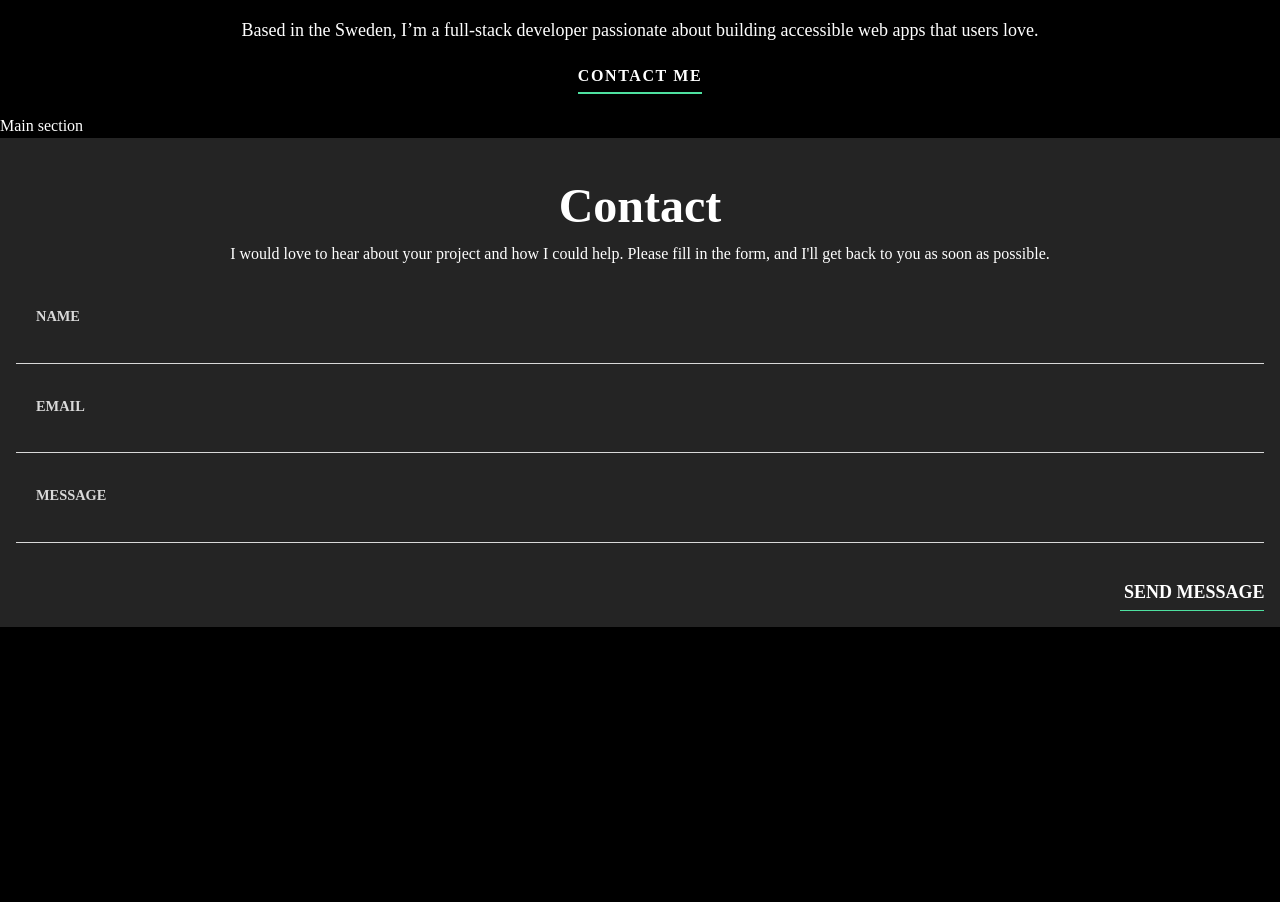
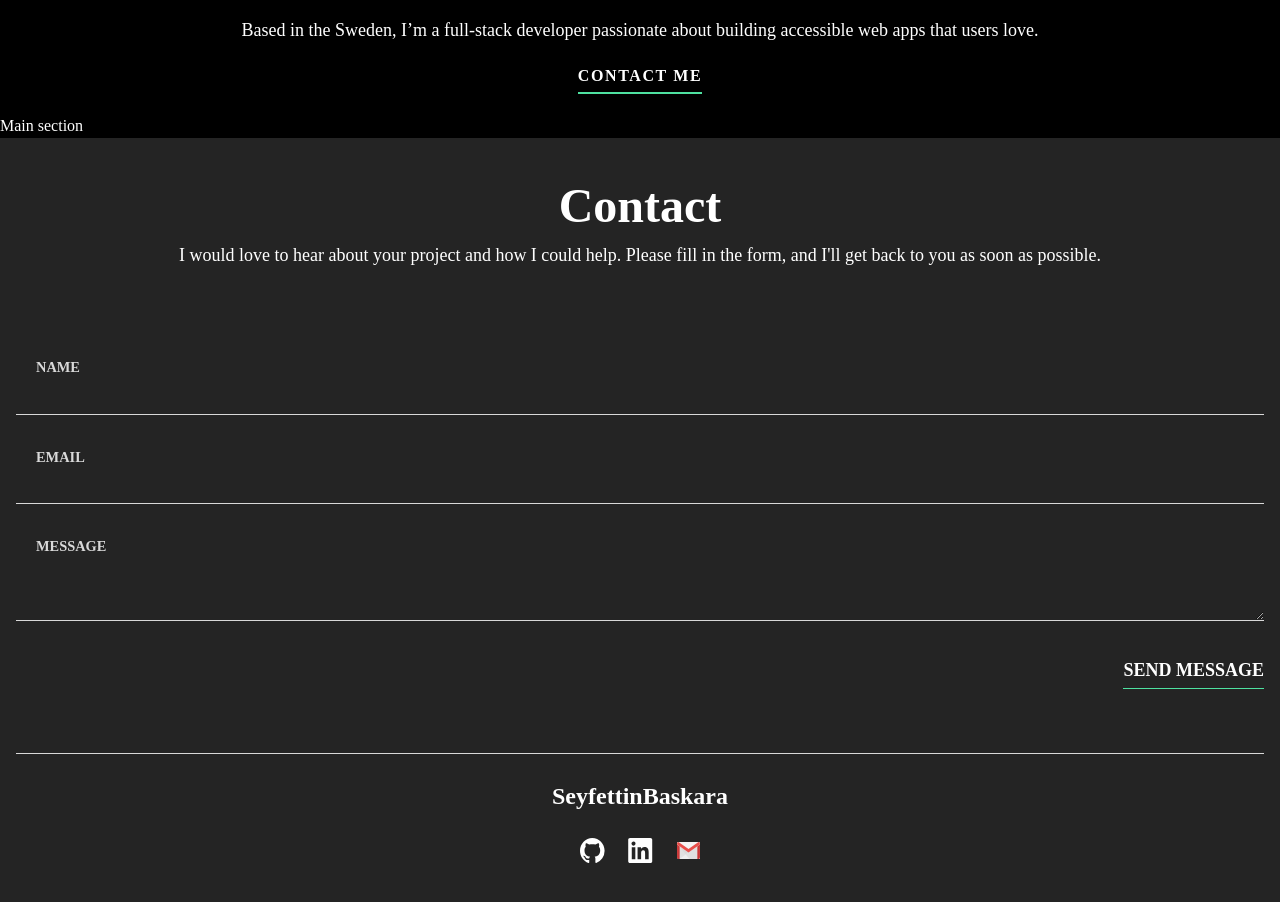
Before and after one commit to SeyfBaskara/Portfolio, a Next.js app: page / in a window 1280 px wide. Shown: the part 460-1362 px from the top of the page. Before the commit the page ends 1087 px from the top, so only its background shows below. Built offline with nearby package versions, Linux system fonts and the light colour scheme.

Commit message:
add nav on footer section with correct position

```diff
--- a/components/Layout/Footer/Footer.tsx
+++ b/components/Layout/Footer/Footer.tsx
@@ -1,17 +1,19 @@
 import React from 'react'
 import SendMessageForm from '../../form/SendMessageForm'
+import Nav from '../Header/Nav'
 
 const Footer: React.FC = () => {
    return (
-      <section className="text-White bg-Dark_Gray p-4">
+      <section className="flex flex-col gap-6 text-White bg-Dark_Gray p-4 pb-10">
          <div className="flex flex-col items-center text-center mt-4 ">
             <h1 className="text-large font-bold">Contact</h1>
-            <p>
+            <p className="text-base">
                I would love to hear about your project and how I could help. Please fill in the form, and I&apos;ll get
                back to you as soon as possible.
             </p>
          </div>
          <SendMessageForm />
+         <Nav />
       </section>
    )
 }
--- a/components/Layout/Header/Nav.tsx
+++ b/components/Layout/Header/Nav.tsx
@@ -4,9 +4,9 @@ import data from '../../../data/data.json'
 
 const Nav = () => {
    return (
-      <div className="flex flex-col gap-6">
+      <div className="flex flex-col items-center gap-6">
          <h1 className="font-bold text-md">SeyfettinBaskara</h1>
-         <div className="flex items-center justify-around">
+         <div className="flex items-center justify-around w-36">
             {data.links.map((link, index) => {
                return (
                   <a key={index} href={link.url} target="_blank" rel="noreferrer">
--- a/components/form/SendMessageForm.tsx
+++ b/components/form/SendMessageForm.tsx
@@ -22,7 +22,7 @@ const SendMessageForm = () => {
    }
 
    return (
-      <form onSubmit={handleSubmit(onSubmit)} className="flex flex-col gap-8 mt-10">
+      <form onSubmit={handleSubmit(onSubmit)} className="flex flex-col gap-8 border-b border-Grey py-16">
          <label htmlFor="name" className={`${style.label}`}>
             <span className={`${style.span}`}>NAME</span>
             <input
@@ -51,19 +51,14 @@ const SendMessageForm = () => {
 
          <label htmlFor="message" className={`${style.label}`}>
             <span className={`${style.span}`}>MESSAGE</span>
-            <input
-               className={`${style.input}`}
-               type="text"
-               autoComplete="off"
-               {...register('message', { required: true })}
-            />
+            <textarea className={`${style.input}`} autoComplete="off" {...register('message', { required: true })} />
          </label>
 
          <div className="flex justify-end">
             <input
                type="submit"
                value="SEND MESSAGE"
-               className="border-b border-Green text-base font-bold p-1 w-36 cursor-pointer"
+               className="border-b border-Green text-base font-bold py-1 cursor-pointer"
             />
          </div>
       </form>
```
